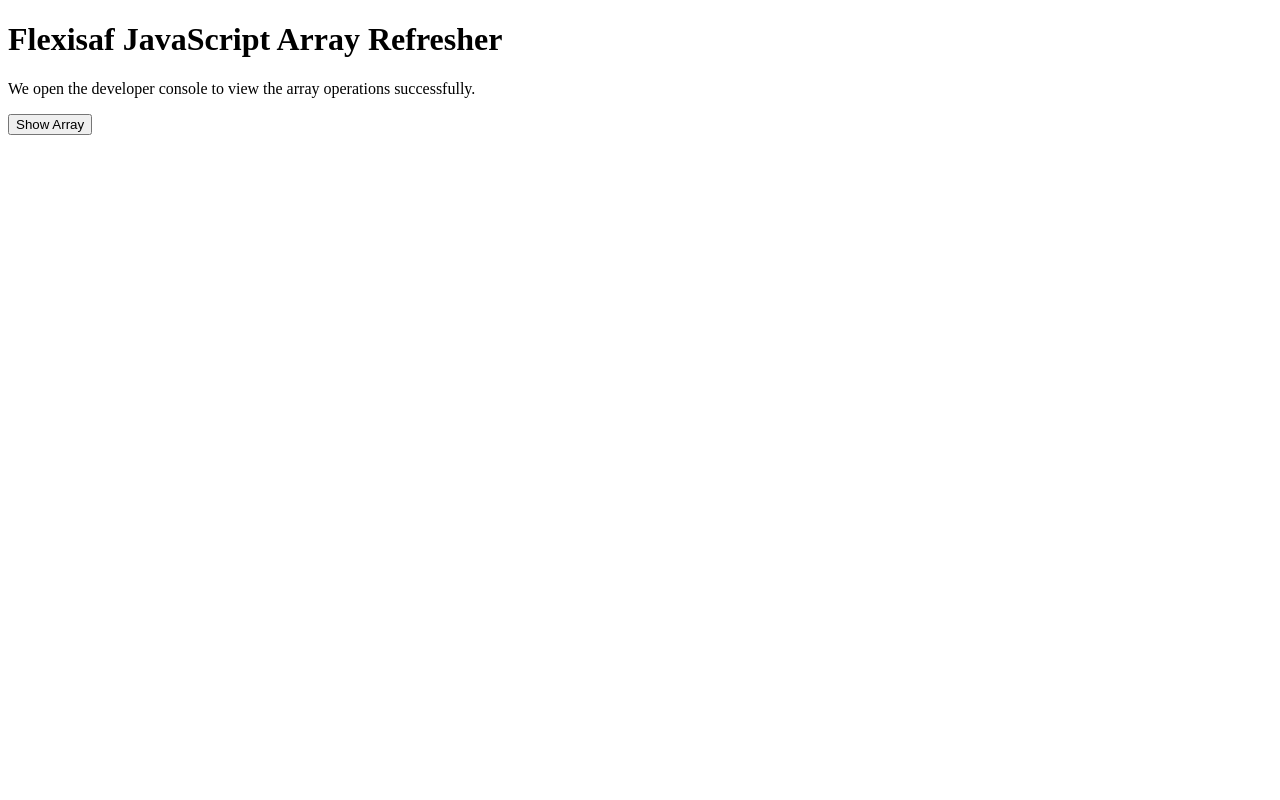
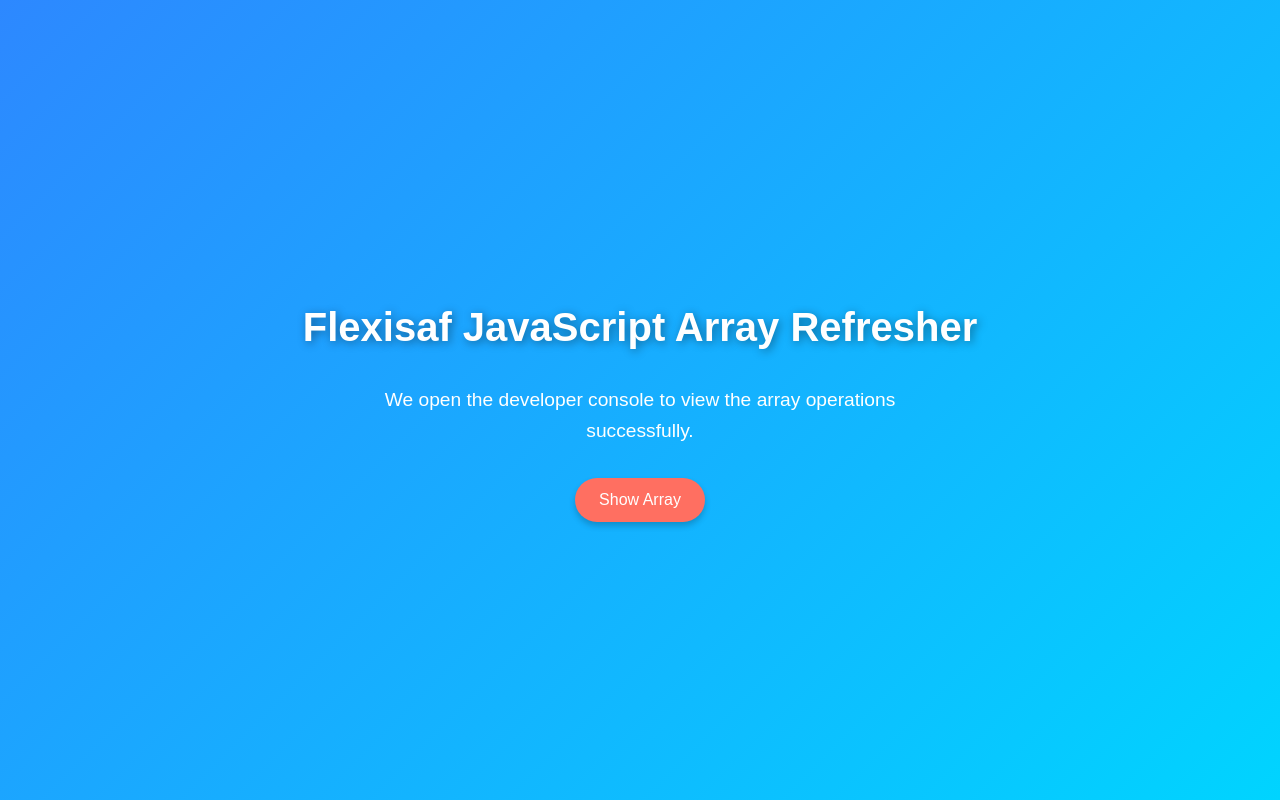
Before and after one commit to mdauwal/jaaf-project, a plain HTML site: page index.html in a window 1280 px wide. Drawn offline with Linux system fonts and the light colour scheme.

Commit message:
styled the initial web page to test array done

```diff
--- a/index.html
+++ b/index.html
@@ -4,6 +4,7 @@
   <meta charset="UTF-8">
   <meta name="viewport" content="width=device-width, initial-scale=1.0">
   <title>Muhammad Auwal Yahaya</title>
+  <link rel="stylesheet" href="styles.css">
 </head>
 <body>
   <h1>Flexisaf JavaScript Array Refresher</h1>
--- a/styles.css
+++ b/styles.css
@@ -0,0 +1,70 @@
+/* General Styles */
+body {
+    font-family: 'Poppins', sans-serif;
+    margin: 0;
+    padding: 0;
+    background: linear-gradient(135deg, #2d88ff, #00d4ff);
+    color: #fff;
+    display: flex;
+    flex-direction: column;
+    align-items: center;
+    justify-content: center;
+    min-height: 100vh;
+    text-align: center;
+    box-sizing: border-box;
+  }
+
+  /* Heading Styles */
+  h1 {
+    font-size: 2.5rem;
+    margin-bottom: 1rem;
+    text-shadow: 2px 2px 10px rgba(0, 0, 0, 0.4);
+  }
+
+  /* Paragraph Styles */
+  p {
+    font-size: 1.2rem;
+    margin-bottom: 2rem;
+    line-height: 1.6;
+    max-width: 600px;
+  }
+
+  /* Button Styles */
+  button {
+    font-size: 1rem;
+    padding: 0.8rem 1.5rem;
+    color: #fff;
+    background-color: #ff6f61;
+    border: none;
+    border-radius: 30px;
+    cursor: pointer;
+    box-shadow: 0 4px 6px rgba(0, 0, 0, 0.2);
+    transition: all 0.3s ease;
+  }
+
+  button:hover {
+    background-color: #ff4a38;
+    transform: scale(1.05);
+    box-shadow: 0 6px 10px rgba(0, 0, 0, 0.3);
+  }
+
+  button:active {
+    transform: scale(0.98);
+  }
+
+  /* Responsive Design */
+  @media (max-width: 768px) {
+    h1 {
+      font-size: 2rem;
+    }
+
+    p {
+      font-size: 1rem;
+      padding: 0 1rem;
+    }
+
+    button {
+      padding: 0.7rem 1.2rem;
+      font-size: 0.9rem;
+    }
+  }
```
